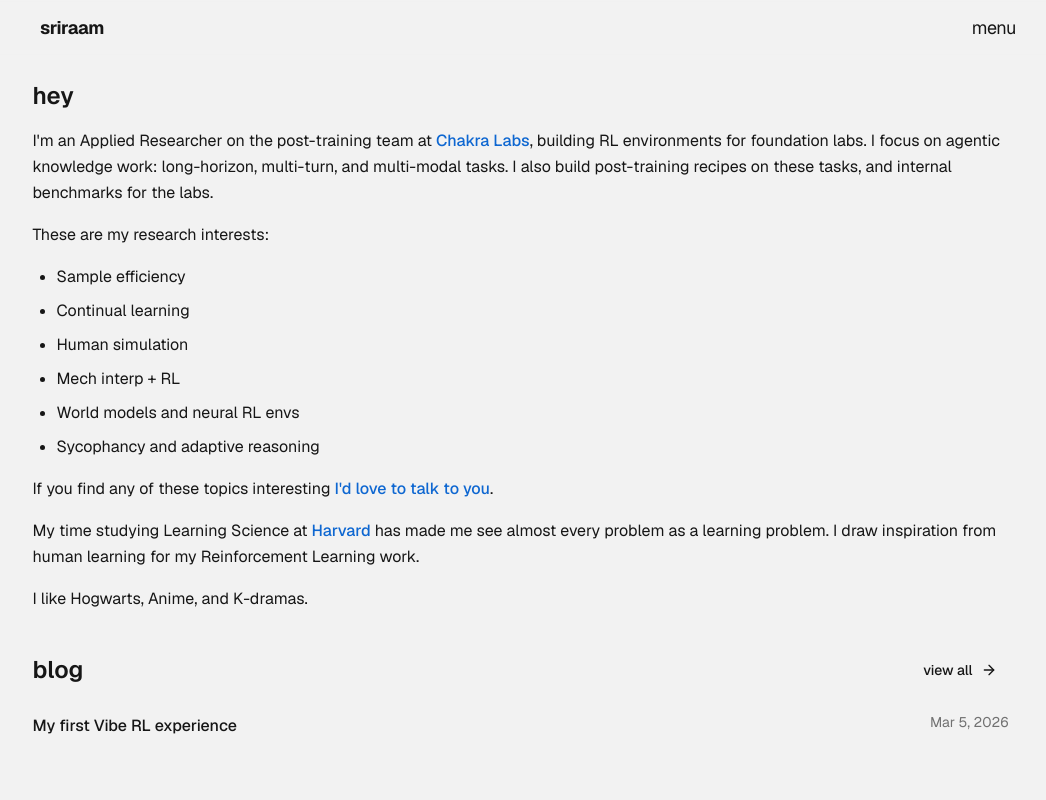
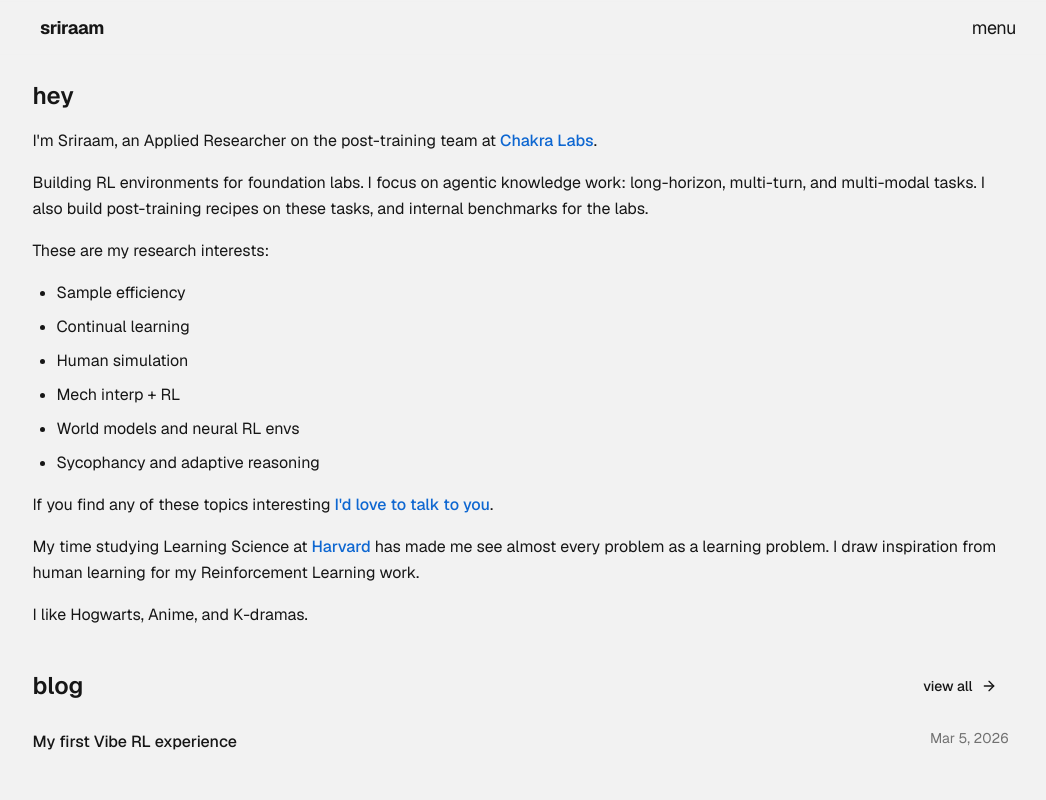
Before and after one commit to 13point5/blog, a Next.js app: page / in a window 1280 px wide. Shown: the top 800 px of the page, without its empty margins (112-1158 px from the left). Built offline with nearby package versions, Linux system fonts and the light colour scheme; a web font is replaced by a local one.

Commit message:
Rewrite bio opening as I'm Sriraam
Lead with the name, then start the next paragraph with building
RL environments for foundation labs.

Co-authored-by: Sriraam <bharathsriraam.rr@gmail.com>

```diff
--- a/content/bio.mdx
+++ b/content/bio.mdx
@@ -1,6 +1,8 @@
 ## hey
 
-I'm an Applied Researcher on the post-training team at [Chakra Labs](https://www.chakra.dev/), building RL environments for foundation labs. I focus on agentic knowledge work: long-horizon, multi-turn, and multi-modal tasks. I also build post-training recipes on these tasks, and internal benchmarks for the labs.
+I'm Sriraam, an Applied Researcher on the post-training team at [Chakra Labs](https://www.chakra.dev/).
+
+Building RL environments for foundation labs. I focus on agentic knowledge work: long-horizon, multi-turn, and multi-modal tasks. I also build post-training recipes on these tasks, and internal benchmarks for the labs.
 
 These are my research interests:
 
```
